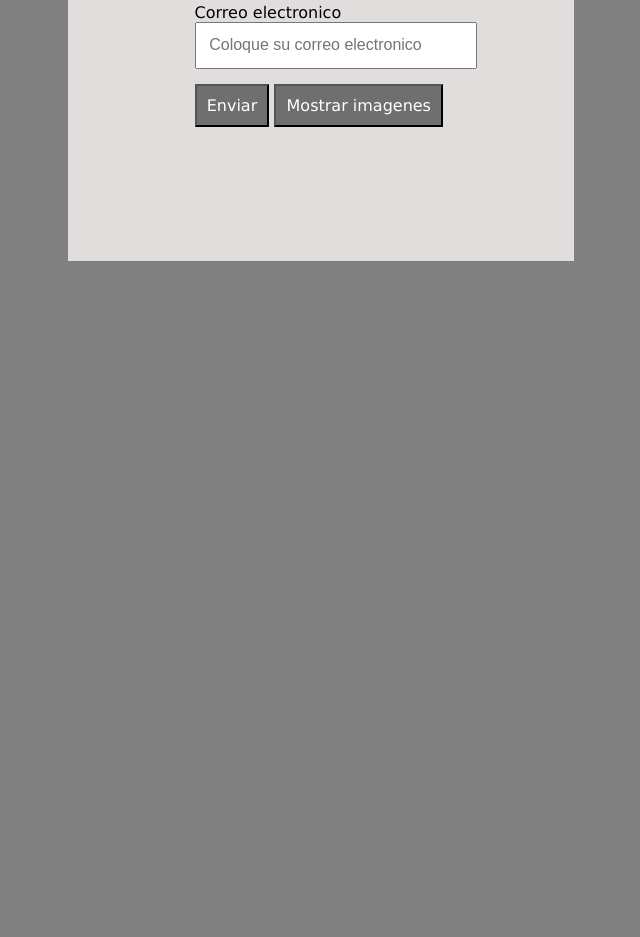
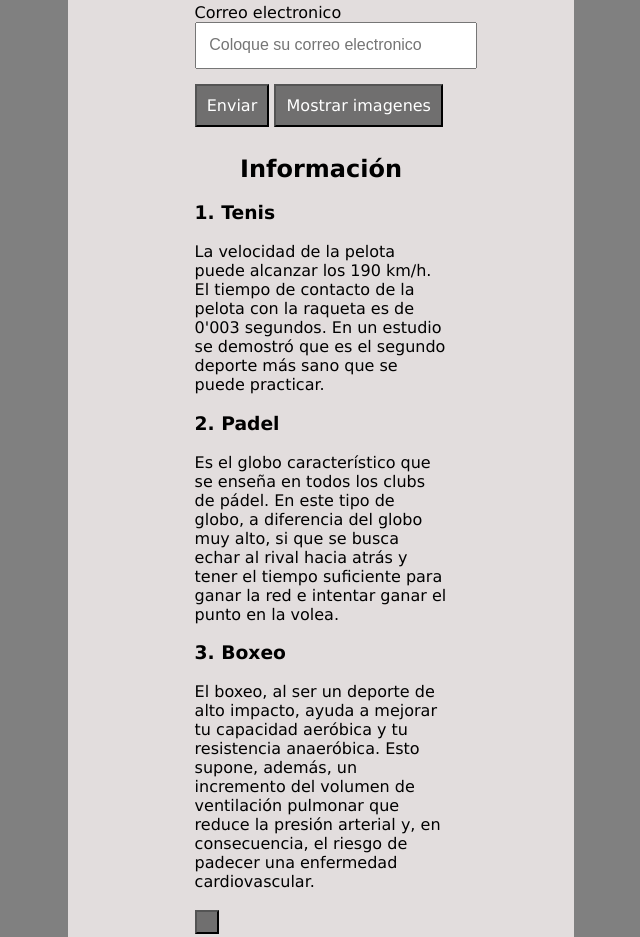
Before and after one commit to mireya111/TAREA-11-Cabrera-Paul-y-Garc-a-Mireya, a plain HTML site: page index.html in a window 1280 px wide. Shown: the part 476-1413 px from the top of the page, without its empty margins (319-959 px from the left). Before the commit the page ends 800 px from the top, so only its background shows below. Drawn offline with Linux system fonts and the light colour scheme.

Commit message:
Agrego Parrafos

```diff
--- a/index.html
+++ b/index.html
@@ -38,6 +38,17 @@
                 <img src="imagenes/imagen02.jpeg" alt=""><br>
                 <button type="button" onclick="ocultarImagen()"> Ocultar imagenes</button>
             </div>
+
+            <div class="parrafos" id="parrafos">
+                <h1>Información</h1>
+                <h3>1. Tenis</h3>
+                <p>La velocidad de la pelota puede alcanzar los 190 km/h. El tiempo de contacto de la pelota con la raqueta es de 0'003 segundos. En un estudio se demostró que es el segundo deporte más sano que se puede practicar.</p>
+                <h3>2. Padel</h3>
+                <p>Es el globo característico que se enseña en todos los clubs de pádel. En este tipo de globo, a diferencia del globo muy alto, si que se busca echar al rival hacia atrás y tener el tiempo suficiente para ganar la red e intentar ganar el punto en la volea.</p>
+                <h3>3. Boxeo</h3>
+                <p>El boxeo, al ser un deporte de alto impacto, ayuda a mejorar tu capacidad aeróbica y tu resistencia anaeróbica. Esto supone, además, un incremento del volumen de ventilación pulmonar que reduce la presión arterial y, en consecuencia, el riesgo de padecer una enfermedad cardiovascular.</p>
+                <button></button>
+            </div>
         </form>
     </section>
 </body>
```
Also changed, not shown: acciones/accion.js (line endings or trailing spaces).
